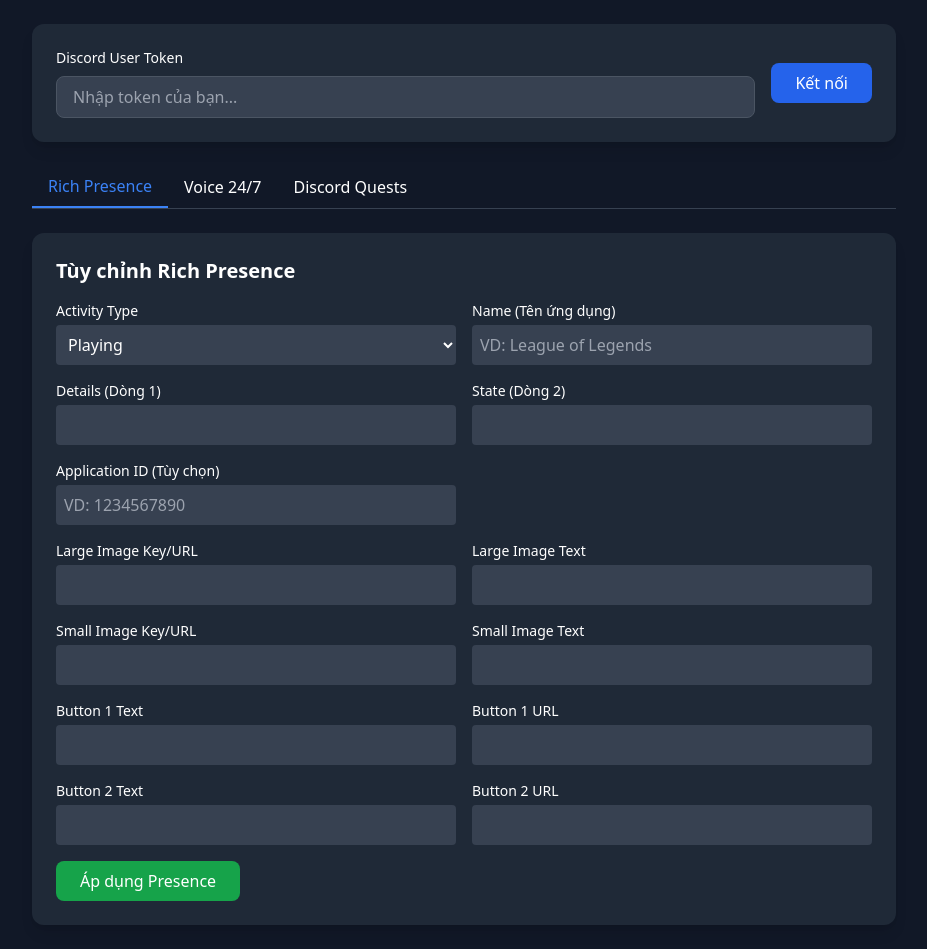
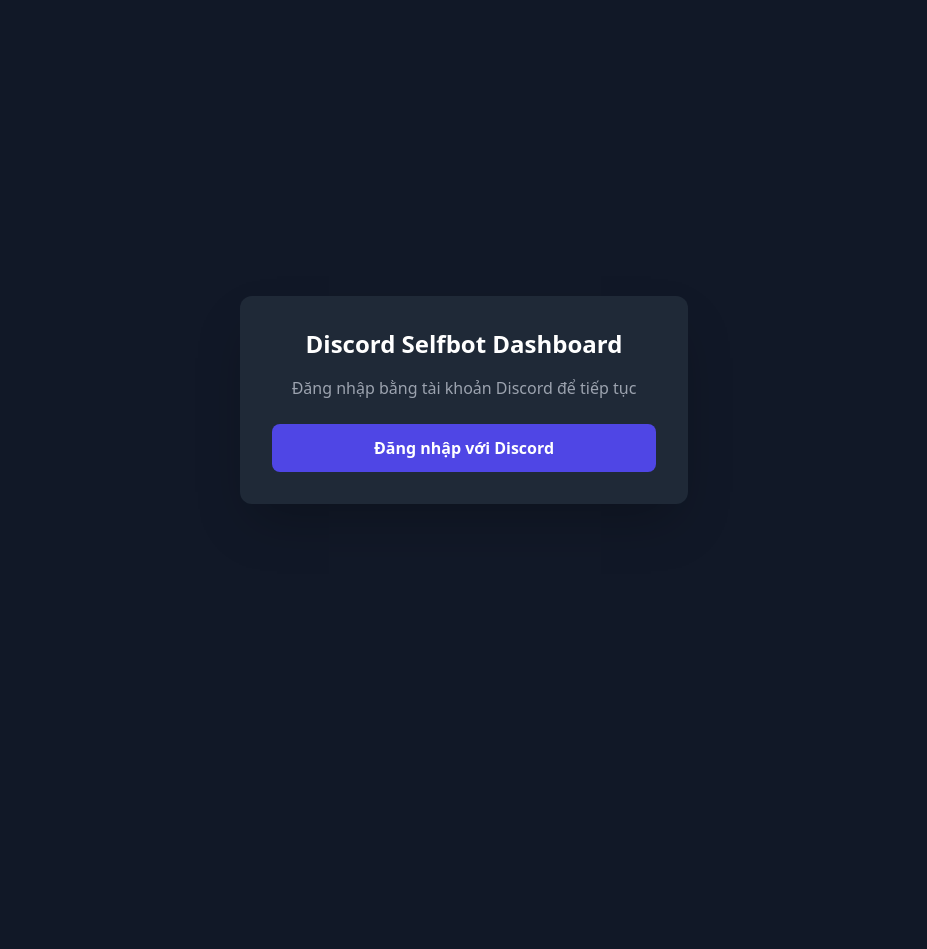
Before and after one commit to siloneedsleep/tool-discord, a website: page public/index.html in a window 1280 px wide. Shown: the whole page, without its empty margins (176-1103 px from the left). After the commit the page ends 800 px from the top, so only its background shows below. Drawn offline with nearby package versions, Linux system fonts and the light colour scheme.

Commit message:
Update title and restructure login interface

```diff
--- a/public/index.html
+++ b/public/index.html
@@ -3,150 +3,39 @@
 <head>
   <meta charset="UTF-8">
   <meta name="viewport" content="width=device-width, initial-scale=1.0">
-  <title>Discord Dashboard</title>
+  <title>Đăng nhập Discord Dashboard</title>
   <script src="https://cdn.tailwindcss.com"></script>
-  <style>
-    .tab-btn.active { border-bottom: 2px solid #3b82f6; color: #3b82f6; }
-    .tab-content { display: none; }
-    .tab-content.active { display: block; }
-    .progress-bar { transition: width 0.4s ease; }
-  </style>
 </head>
-<body class="bg-gray-900 text-white min-h-screen">
-  <div class="container mx-auto px-4 py-6 max-w-4xl">
-    <!-- Header / Token Connect -->
-    <div class="bg-gray-800 rounded-xl p-6 mb-6 shadow-lg">
-      <div class="flex flex-col md:flex-row items-center gap-4">
-        <div class="flex-1 w-full">
-          <label class="block text-sm font-medium mb-2">Discord User Token</label>
-          <input type="password" id="tokenInput" class="w-full bg-gray-700 border border-gray-600 rounded-lg px-4 py-2 focus:outline-none focus:border-blue-500" placeholder="Nhập token của bạn...">
-        </div>
-        <div class="flex gap-2 mt-4 md:mt-0">
-          <button id="connectBtn" class="bg-blue-600 hover:bg-blue-700 px-6 py-2 rounded-lg font-medium">Kết nối</button>
-          <button id="disconnectBtn" class="bg-red-600 hover:bg-red-700 px-6 py-2 rounded-lg font-medium hidden">Ngắt kết nối</button>
-        </div>
-      </div>
-      <div id="userInfo" class="hidden mt-4 flex items-center gap-3">
-        <img id="avatar" class="w-10 h-10 rounded-full" src="" alt="Avatar">
-        <span id="username" class="font-semibold"></span>
-        <span id="userId" class="text-gray-400 text-sm"></span>
-      </div>
+<body class="bg-gray-900 text-white min-h-screen flex items-center justify-center">
+  <div id="app" class="bg-gray-800 p-8 rounded-xl shadow-2xl max-w-md w-full mx-4">
+    <!-- Nút đăng nhập Discord -->
+    <div id="loginSection">
+      <h1 class="text-2xl font-bold mb-4 text-center">Discord Selfbot Dashboard</h1>
+      <p class="text-gray-400 mb-6 text-center">Đăng nhập bằng tài khoản Discord để tiếp tục</p>
+      <a href="/auth/discord" class="block w-full bg-indigo-600 hover:bg-indigo-700 text-white font-semibold py-3 px-4 rounded-lg text-center transition">
+        Đăng nhập với Discord
+      </a>
     </div>
 
-    <!-- Navigation Tabs -->
-    <div class="flex border-b border-gray-700 mb-6">
-      <button class="tab-btn active px-4 py-2 font-medium" data-tab="presence">Rich Presence</button>
-      <button class="tab-btn px-4 py-2 font-medium" data-tab="voice">Voice 24/7</button>
-      <button class="tab-btn px-4 py-2 font-medium" data-tab="quests">Discord Quests</button>
+    <!-- Tạo PIN mới -->
+    <div id="createPinSection" class="hidden">
+      <h2 class="text-xl font-bold mb-2">Tạo mã PIN bảo mật</h2>
+      <p class="text-gray-400 text-sm mb-4">
+        Mã PIN 8 chữ số dùng để đăng nhập sau này.<br>
+        <strong class="text-yellow-300">⚠️ Hãy ghi nhớ hoặc lưu ở nơi an toàn. Nếu mất PIN bạn sẽ không thể truy cập lại tài khoản.</strong>
+      </p>
+      <input type="password" id="newPinInput" placeholder="Nhập mã PIN 8 số" maxlength="8" inputmode="numeric" class="w-full bg-gray-700 rounded-lg p-3 mb-4 focus:outline-none focus:ring-2 focus:ring-indigo-500">
+      <button id="createPinBtn" class="w-full bg-green-600 hover:bg-green-700 py-3 rounded-lg font-semibold">Tạo PIN và vào Dashboard</button>
+      <p id="createPinError" class="text-red-400 text-sm mt-2"></p>
     </div>
 
-    <!-- Tab: Rich Presence -->
-    <div id="presence-tab" class="tab-content active">
-      <div class="bg-gray-800 rounded-xl p-6 shadow-lg">
-        <h2 class="text-xl font-bold mb-4">Tùy chỉnh Rich Presence</h2>
-        <form id="presenceForm" class="grid grid-cols-1 md:grid-cols-2 gap-4">
-          <div>
-            <label class="block text-sm mb-1">Activity Type</label>
-            <select id="type" class="w-full bg-gray-700 rounded p-2">
-              <option value="PLAYING">Playing</option>
-              <option value="STREAMING">Streaming</option>
-              <option value="LISTENING">Listening</option>
-              <option value="WATCHING">Watching</option>
-              <option value="COMPETING">Competing</option>
-              <option value="CUSTOM">Custom Status</option>
-            </select>
-          </div>
-          <div>
-            <label class="block text-sm mb-1">Name (Tên ứng dụng)</label>
-            <input type="text" id="name" class="w-full bg-gray-700 rounded p-2" placeholder="VD: League of Legends">
-          </div>
-          <div>
-            <label class="block text-sm mb-1">Details (Dòng 1)</label>
-            <input type="text" id="details" class="w-full bg-gray-700 rounded p-2">
-          </div>
-          <div>
-            <label class="block text-sm mb-1">State (Dòng 2)</label>
-            <input type="text" id="state" class="w-full bg-gray-700 rounded p-2">
-          </div>
-          <div>
-            <label class="block text-sm mb-1">Application ID (Tùy chọn)</label>
-            <input type="text" id="appId" class="w-full bg-gray-700 rounded p-2" placeholder="VD: 1234567890">
-          </div>
-          <div></div>
-          <div>
-            <label class="block text-sm mb-1">Large Image Key/URL</label>
-            <input type="text" id="largeImage" class="w-full bg-gray-700 rounded p-2">
-          </div>
-          <div>
-            <label class="block text-sm mb-1">Large Image Text</label>
-            <input type="text" id="largeImageText" class="w-full bg-gray-700 rounded p-2">
-          </div>
-          <div>
-            <label class="block text-sm mb-1">Small Image Key/URL</label>
-            <input type="text" id="smallImage" class="w-full bg-gray-700 rounded p-2">
-          </div>
-          <div>
-            <label class="block text-sm mb-1">Small Image Text</label>
-            <input type="text" id="smallImageText" class="w-full bg-gray-700 rounded p-2">
-          </div>
-          <div>
-            <label class="block text-sm mb-1">Button 1 Text</label>
-            <input type="text" id="btn1Text" class="w-full bg-gray-700 rounded p-2">
-          </div>
-          <div>
-            <label class="block text-sm mb-1">Button 1 URL</label>
-            <input type="text" id="btn1Url" class="w-full bg-gray-700 rounded p-2">
-          </div>
-          <div>
-            <label class="block text-sm mb-1">Button 2 Text</label>
-            <input type="text" id="btn2Text" class="w-full bg-gray-700 rounded p-2">
-          </div>
-          <div>
-            <label class="block text-sm mb-1">Button 2 URL</label>
-            <input type="text" id="btn2Url" class="w-full bg-gray-700 rounded p-2">
-          </div>
-        </form>
-        <button id="applyPresence" class="mt-4 bg-green-600 hover:bg-green-700 px-6 py-2 rounded-lg">Áp dụng Presence</button>
-        <span id="presenceStatus" class="ml-3 text-sm text-gray-300"></span>
-      </div>
-    </div>
-
-    <!-- Tab: Voice -->
-    <div id="voice-tab" class="tab-content">
-      <div class="bg-gray-800 rounded-xl p-6 shadow-lg">
-        <h2 class="text-xl font-bold mb-4">Treo Voice 24/7</h2>
-        <div class="grid grid-cols-1 md:grid-cols-3 gap-4 mb-4">
-          <div>
-            <label class="block text-sm mb-1">Channel ID</label>
-            <input type="text" id="voiceChannelId" class="w-full bg-gray-700 rounded p-2" placeholder="ID kênh voice">
-          </div>
-          <div class="flex items-center gap-4">
-            <label class="flex items-center gap-2"><input type="checkbox" id="selfMute"> Self Mute</label>
-            <label class="flex items-center gap-2"><input type="checkbox" id="selfDeaf"> Self Deaf</label>
-          </div>
-        </div>
-        <div class="flex gap-3">
-          <button id="joinVoice" class="bg-green-600 hover:bg-green-700 px-6 py-2 rounded-lg">Vào phòng Voice</button>
-          <button id="leaveVoice" class="bg-red-600 hover:bg-red-700 px-6 py-2 rounded-lg">Rời phòng Voice</button>
-        </div>
-        <span id="voiceStatus" class="block mt-2 text-sm text-gray-300"></span>
-      </div>
-    </div>
-
-    <!-- Tab: Quests -->
-    <div id="quests-tab" class="tab-content">
-      <div class="bg-gray-800 rounded-xl p-6 shadow-lg">
-        <div class="flex justify-between items-center mb-4">
-          <h2 class="text-xl font-bold">Discord Quests</h2>
-          <div>
-            <button id="fetchQuests" class="bg-blue-600 hover:bg-blue-700 px-4 py-2 rounded-lg mr-2">Fetch Quests</button>
-            <button id="startQuests" class="bg-green-600 hover:bg-green-700 px-4 py-2 rounded-lg hidden">Bắt đầu làm Quest đã chọn</button>
-          </div>
-        </div>
-        <div id="questList" class="space-y-3 mb-4"></div>
-        <div id="questProgressContainer" class="space-y-2 hidden"></div>
-        <span id="questStatus" class="block text-sm text-gray-300"></span>
-      </div>
+    <!-- Nhập PIN -->
+    <div id="verifyPinSection" class="hidden">
+      <h2 class="text-xl font-bold mb-2">Nhập mã PIN</h2>
+      <p class="text-gray-400 text-sm mb-4">Vui lòng nhập mã PIN 8 số đã tạo trước đó</p>
+      <input type="password" id="pinInput" placeholder="Nhập mã PIN" maxlength="8" inputmode="numeric" class="w-full bg-gray-700 rounded-lg p-3 mb-4 focus:outline-none focus:ring-2 focus:ring-indigo-500">
+      <button id="verifyPinBtn" class="w-full bg-indigo-600 hover:bg-indigo-700 py-3 rounded-lg font-semibold">Xác nhận</button>
+      <p id="verifyPinError" class="text-red-400 text-sm mt-2"></p>
     </div>
   </div>
 
```
